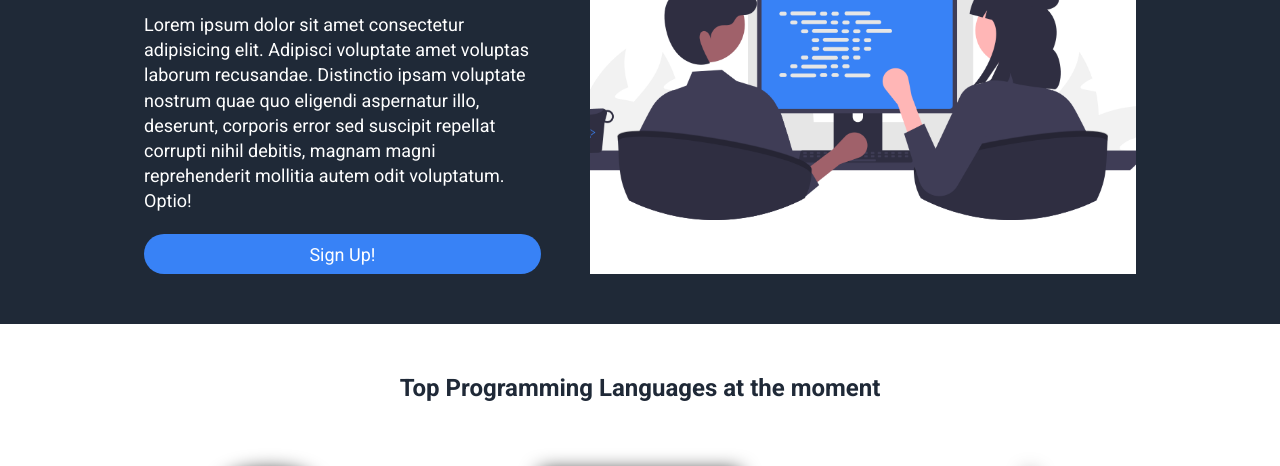
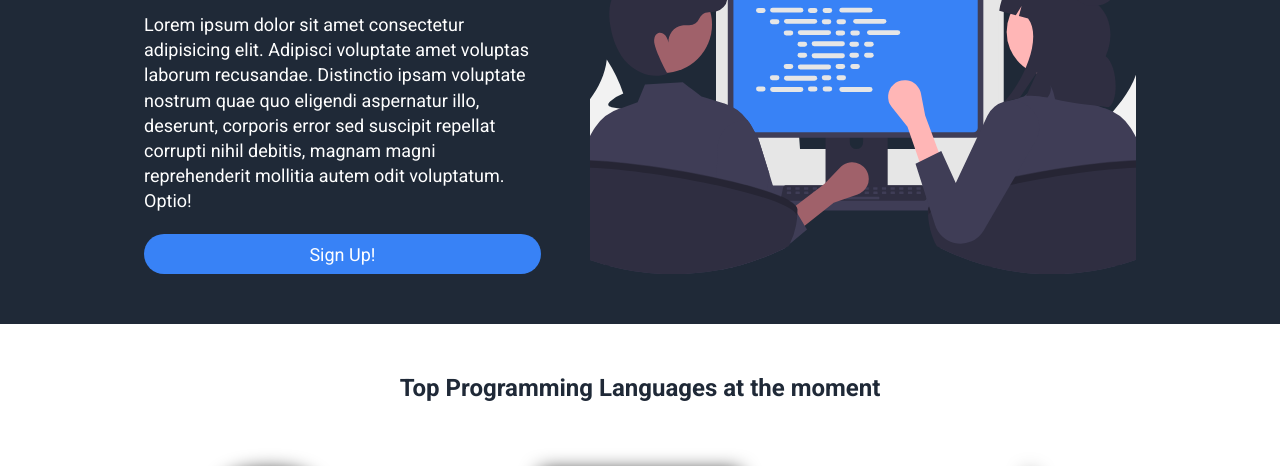
Before and after one commit to Gerardo233/Landing-Page, a plain HTML site: page index.html in a window 1280 px wide. Shown: the part 324-790 px from the top of the page. Drawn offline with Linux system fonts and the light colour scheme.

Commit message:
img for welcome-section was uptaded

```diff
--- a/css/index-styles.css
+++ b/css/index-styles.css
@@ -5,19 +5,20 @@
 }
 
 /*Body global styles*/
-body {
+body{
 	display: flex;
 }
 body .container-all {
 	font-size: 16px;
 }
 
-.container-all {
+.container-all{
 	display: flex;
 	flex-direction: column;
 	flex-basis: 900px;
 	flex-grow: 1;
 	flex-shrink: 0;
+
 }
 /*Header styles*/
 #header {
@@ -75,7 +76,7 @@ body .container-all {
 #header > .welcome-section > .imgfig {
 	width: 55%;
 	height: auto;
-	background: url('/img/undraw_Pair_programming_re_or4x.png');
+	background-image: url('/img/undraw_pair_programming_re_or4x.svg');
 	background-position: center;
 	background-repeat: no-repeat;
 	background-size: cover;
@@ -109,6 +110,7 @@ body .container-all {
 	padding: 10px;
 	border: none;
 	flex: 1 1 auto;
+
 }
 
 /*Main section styles (body of the topic)*/
@@ -210,7 +212,7 @@ body .container-all {
     align-items: center;
 }
 
-.alert .text {
+.alert .text{
     width: 40%;
 }
 
@@ -219,14 +221,12 @@ body .container-all {
     color: white;
 } */
 
-.alert > .text h2,
-.text p,
-.alert button {
+.alert > .text h2, .text p, .alert button{
     color: white;
     font-family: 'Roboto', sans-serif;
 }
 
-.alert button {
+.alert button{
     background-color: #3882f6;
     border: 2px solid white;
     height: 40px;
@@ -237,13 +237,13 @@ body .container-all {
 }
 
 /*Footer styles*/
-#footer {
+#footer{
     width: 100%;
     height: 100px;
     background-color: #1f2937;
     color: white;
     font-family: 'Roboto', sans-serif;
     display: flex;
-	align-items: center;
+    align-items:center;
     justify-content: center;
 }
```
Also changed, not shown: img/coding-4.png (added), img/undraw_Pair_programming_re_or4x.png (deleted), img/undraw_pair_programming_re_or4x.svg (added). Lines whose indentation alone changed are shown as unchanged.
